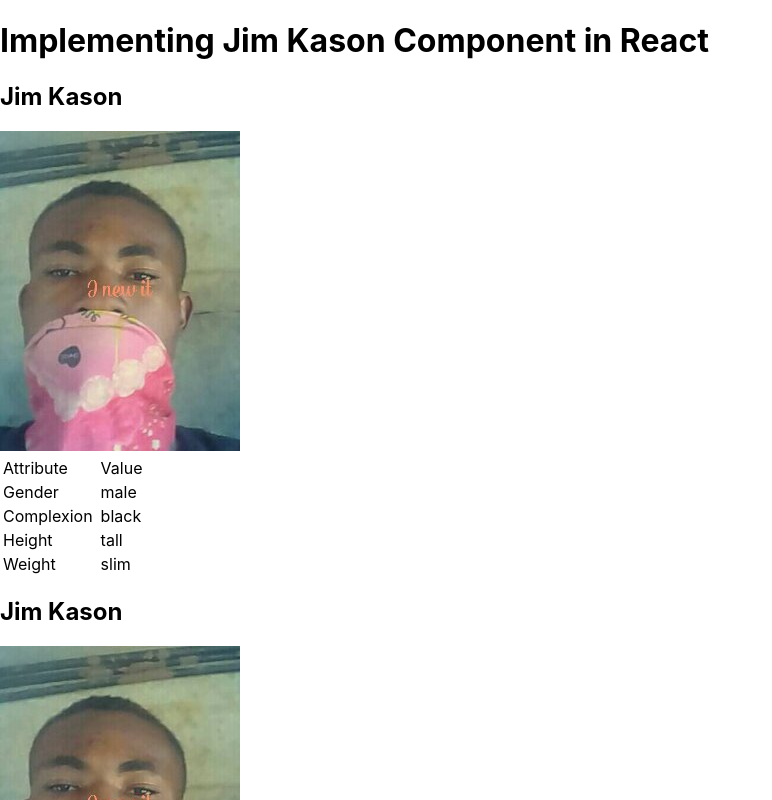
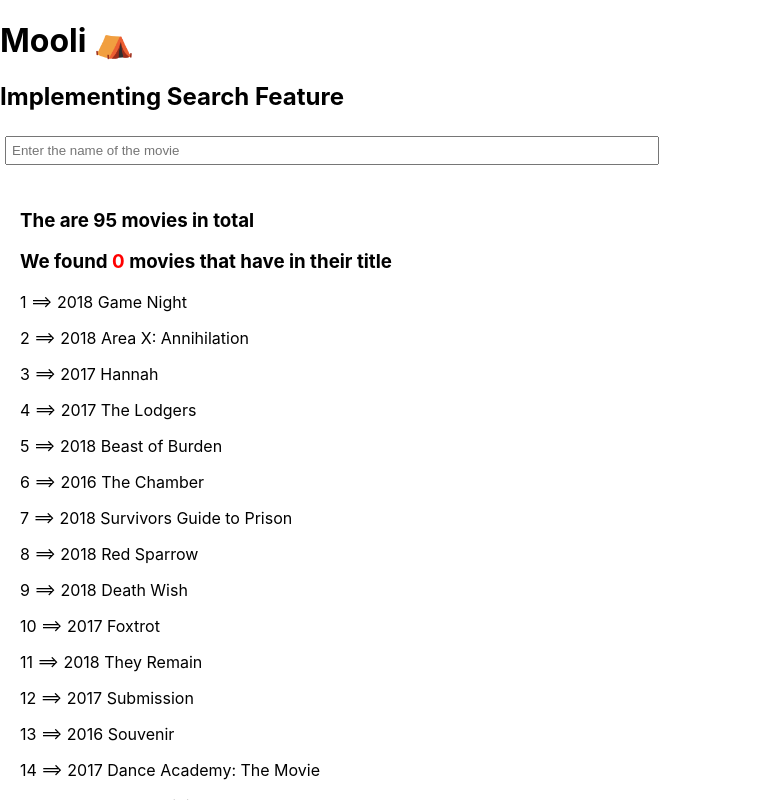
Before and after one commit to rufai/Mooli, a React (Create React App) app in the folder moolifrontend/: page / in a window 1280 px wide. Shown: the top 800 px of the page, without its empty margins (0-772 px from the left). Built offline with nearby package versions, Linux system fonts and the light colour scheme.

Commit message:
add search feature for movie titles

```diff
--- a/moolifrontend/src/App.js
+++ b/moolifrontend/src/App.js
@@ -22,21 +22,22 @@ function App() {
 
   return (
     <div>
-      <h1> Implementing Jim Kason Component in React</h1>
-      {/* <SearchInput collectdata={searchInput}/> */}
-      {/* <Row title={keyword}/> */}
+      <h1>Mooli <span>&#9978;</span></h1>
+      <h2> Implementing Search Feature</h2>
+      <SearchInput collectdata={searchInput}/>
+      <Row title={keyword}/>
 
-      <Kason gender="male" complexion="black" height="tall" weight="slim" />
-      <Kason gender="female" complexion="white" height="short"/>
-      <Kason height="average" weight="fat"/>
-      <Kason complexion="albino"/>
+      {/* <Kason gender="male" complexion="black" height="tall" weight="slim" /> */}
+      {/* <Kason gender="female" complexion="white" height="short"/> */}
+      {/* <Kason height="average" weight="fat"/> */}
+      {/* <Kason complexion="albino"/> */}
 
       {/* <a href="https://Google.com" alt="gogle">google</a> */}
       {/* <a href="https://microsoft.com">microsoft </a> */}
       {/* <a href="https://apple.com">apple </a> */}
 
-      <Counter start={6}/>
-      <Counter start={11}/>
+      {/* <Counter start={6}/>     */}
+      {/* <Counter start={11}/>     */}
       {/* <Link label="Jim Kason" bg="red" /> */}
       {/* <Link label="DivineFavour" bg="blue"/> */}
       {/* <Link label="Ikenna Wilson" bg="pink" /> */}
--- /dev/null
+++ b/moolifrontend/src/components/row/index.js
@@ -0,0 +1,52 @@
+import { useEffect } from 'react'
+import comingSoonMovies from './../../data/comingSoonMovies.json'
+
+import './style.css'
+
+
+function Row(props){
+
+    const allTitles = comingSoonMovies.map( (item) =>
+        <div>
+         <p> {item.id} ==> {item.year}  {item.title}</p>
+
+            {/* <img src={item.posterurl} alt={item.title} /> */}
+        </div>
+    )
+
+    const allTitle2018 = comingSoonMovies.filter( (item) => item.year === '2018' )
+    const allTitle2018Component = allTitle2018.map( (item) =>
+        <div>
+            <p> {item.year}  {item.title}</p>
+        </div>
+    )
+
+    const allTitleByYear = comingSoonMovies.filter( (item) => item.year === props.year )
+    const allTitleByYearComponent = allTitleByYear.map( (item) =>
+        <div>
+            <p> {item.year}  {item.title}</p>
+        </div>
+    )
+
+    const allMoviesByTitle = comingSoonMovies.filter( (item) =>
+        item.title.toLowerCase().split(" ").includes(props.title.toLowerCase())
+    )
+    const allMoviesByTitleComponent = allMoviesByTitle.map( (item) =>
+        <div>
+            <p> {item.id} ==> {item.year}  {item.title}</p>
+        </div>
+    )
+
+
+
+    return(
+        <div id="search_result">
+            <h3>The are {allTitles.length} movies in total</h3>
+            <h3>We found <span id="search_result_number">{allMoviesByTitle.length}</span> movies that have <span id="search_keyword"> {props.title}</span> in their title</h3>
+            {/* { allTitles } */}
+            {props.title === "" ? allTitles : allMoviesByTitleComponent}
+        </div>
+    )
+}
+
+export default Row;
--- /dev/null
+++ b/moolifrontend/src/components/row/style.css
@@ -0,0 +1,10 @@
+#search_result {
+    padding: 20px;
+}
+#search_result_number {
+    color: red;
+}
+
+#search_keyword {
+    color: blue;
+}
--- /dev/null
+++ b/moolifrontend/src/components/search/index.js
@@ -0,0 +1,18 @@
+import './style.css'
+
+function SearchInput(props){
+
+    function userInput(e){
+        const searchTerm = e.target.value
+        console.log( searchTerm )
+        props.collectdata(searchTerm)
+    }
+
+    return(
+        <div>
+            <input onKeyUp={userInput} type="text" id="search_movies" placeholder="Enter the name of the movie" />
+        </div>
+    )
+}
+
+export default SearchInput;
--- /dev/null
+++ b/moolifrontend/src/components/search/style.css
@@ -0,0 +1,5 @@
+#search_movies {
+    padding: 5px;
+    width: 50%;
+    margin: 5px;
+}
```
